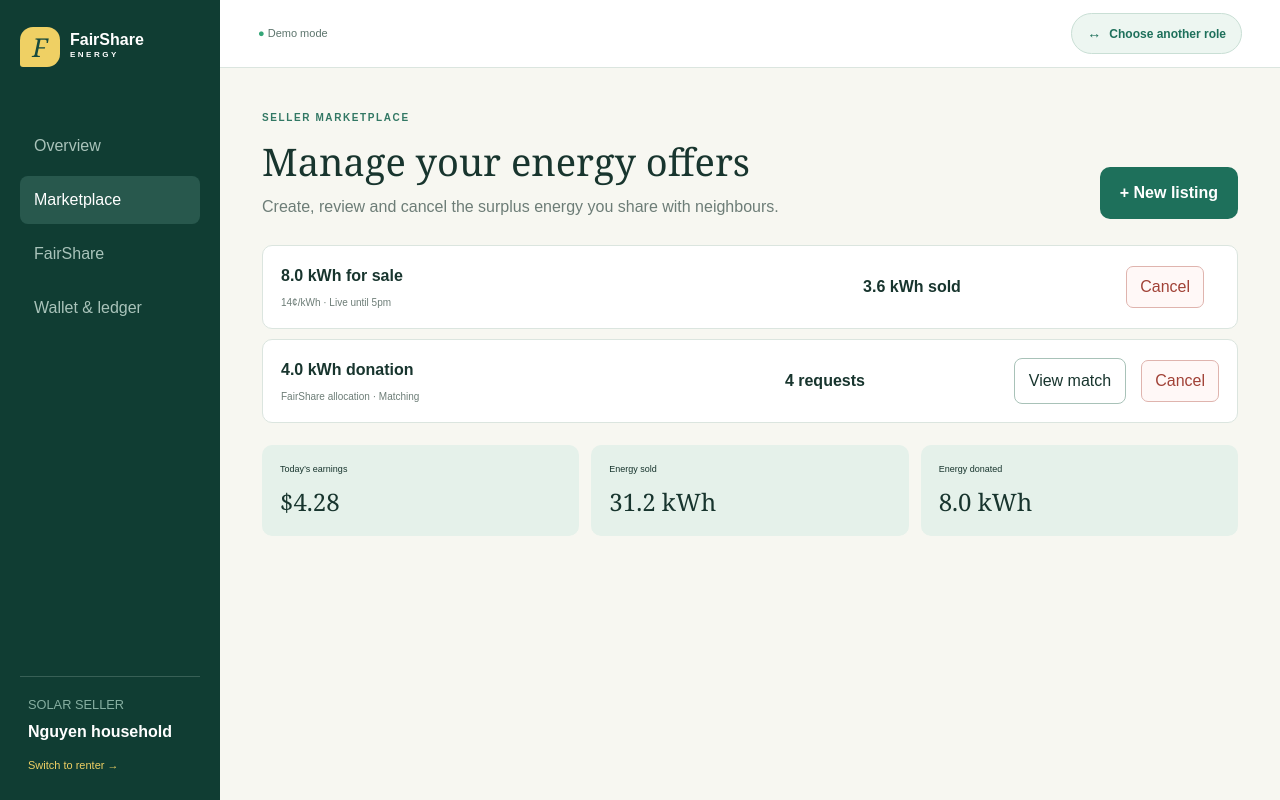
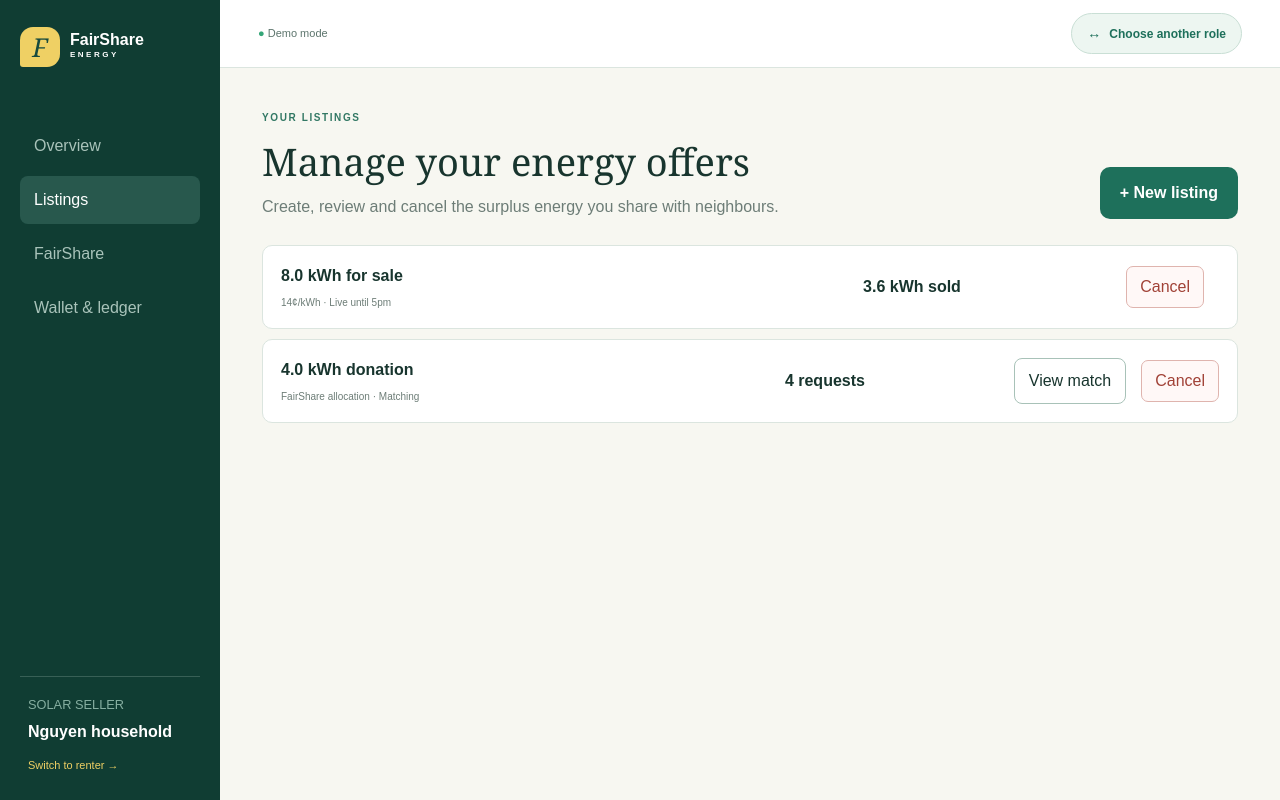
Before and after one commit to Chriswong88/fairshare-energy, a Next.js app: page /seller/marketplace in a window 1280 px wide. Built offline with nearby package versions, Linux system fonts and the light colour scheme.

Commit message:
Update seller and buyer marketplace

```diff
--- a/app/layout.tsx
+++ b/app/layout.tsx
@@ -4,6 +4,7 @@ import './globals.css';
 import './sections.css';
 import './seller-dashboard.css';
 import './seller-marketplace.css';
+import './marketplace.css';
 
 const geistSans = Geist({
   variable: '--font-geist-sans',
--- /dev/null
+++ b/app/marketplace.css
@@ -0,0 +1 @@
+.market-controls{display:flex;gap:12px;align-items:center;margin:0 0 10px}.market-search{flex:1}.market-search input,.market-filter select{width:100%;border:1px solid var(--line);background:#fff;border-radius:7px;padding:10px 12px;font:inherit;color:inherit}.market-filter{display:flex;align-items:center;gap:7px;font-size:11px;color:var(--muted);white-space:nowrap}.market-filter select{width:auto}.results-count,.empty-state{font-size:11px;color:var(--muted);margin:0 0 18px}.empty-state{padding:24px;background:#fff;border:1px dashed var(--line);border-radius:10px;text-align:center}@media(max-width:520px){.market-controls{align-items:stretch;flex-direction:column}.market-filter{justify-content:space-between}.market-filter select{width:75%}}
--- a/app/renter/page.tsx
+++ b/app/renter/page.tsx
@@ -2,7 +2,7 @@
 import Link from 'next/link';
 import {useState} from 'react';
 import {usePathname} from 'next/navigation';
-export function Portal({children,role,switchHref,switchText}:{children:React.ReactNode;role:string;switchHref:string;switchText:string}){const path=usePathname(),base=role==='RENTER PORTAL'?'/renter':'/seller',paymentHref=role==='RENTER PORTAL'?base+'/payment':base+'/wallet',links=[['Overview',base],['Marketplace',base+'/marketplace'],['FairShare',base+'/fairshare'],[role==='RENTER PORTAL'?'Payment':'Wallet & ledger',paymentHref]];return <main className="portal"><aside><Link href="/" className="logo"><b>F</b><span>FairShare<small>ENERGY</small></span></Link><nav>{links.map(([label,href])=><Link key={href} href={href} className={path===href?'active':''}>{label}</Link>)}</nav><div><small>{role}</small><strong>{role==='RENTER PORTAL'?'Jamie Reid':'Nguyen household'}</strong><Link href={switchHref}>{switchText} →</Link></div></aside><section className="portal-main"><header><span className="demo-dot">● Demo mode</span><Link href="/">Choose another role</Link></header><div className="portal-content">{children}</div></section></main>}
+export function Portal({children,role,switchHref,switchText}:{children:React.ReactNode;role:string;switchHref:string;switchText:string}){const path=usePathname(),base=role==='RENTER PORTAL'?'/renter':'/seller',paymentHref=role==='RENTER PORTAL'?base+'/payment':base+'/wallet',links=[['Overview',base],[role==='RENTER PORTAL'?'Marketplace':'Listings',base+'/marketplace'],['FairShare',base+'/fairshare'],[role==='RENTER PORTAL'?'Payment':'Wallet & ledger',paymentHref]];return <main className="portal"><aside><Link href="/" className="logo"><b>F</b><span>FairShare<small>ENERGY</small></span></Link><nav>{links.map(([label,href])=><Link key={href} href={href} className={path===href?'active':''}>{label}</Link>)}</nav><div><small>{role}</small><strong>{role==='RENTER PORTAL'?'Jamie Reid':'Nguyen household'}</strong><Link href={switchHref}>{switchText} →</Link></div></aside><section className="portal-main"><header><span className="demo-dot">● Demo mode</span><Link href="/">Choose another role</Link></header><div className="portal-content">{children}</div></section></main>}
 export function Stat({label,value,note}:{label:string;value:string;note:string}){return <article><span>{label}</span><b>{value}</b><small>{note}</small></article>}
 export function Feature({n,title,text}:{n:string;title:string;text:string}){return <article><span>{n}</span><h3>{title}</h3><p>{text}</p></article>}
 const offers=[['Nguyen household','Figtree','8.4','14¢'],['Bellambi Solar Co-op','Bellambi','12.0','Free'],['Amira & Sam','Woonona','6.2','12¢']];
--- a/app/seller/marketplace/page.tsx
+++ b/app/seller/marketplace/page.tsx
@@ -19,7 +19,7 @@ export default function SellerMarketplace(){
   };
   return <Portal role="SOLAR SELLER" switchHref="/renter" switchText="Switch to renter">
     <div className="hero-row">
-      <div><p className="kicker">SELLER MARKETPLACE</p><h1>Manage your energy offers</h1><p>Create, review and cancel the surplus energy you share with neighbours.</p></div>
+      <div><p className="kicker">YOUR LISTINGS</p><h1>Manage your energy offers</h1><p>Create, review and cancel the surplus energy you share with neighbours.</p></div>
       <Link className="primary-link" href="/seller/marketplace/new">+ New listing</Link>
     </div>
     {notice&&<div className="notice">✓ {notice}<button onClick={()=>setNotice('')}>×</button></div>}
@@ -32,7 +32,6 @@ export default function SellerMarketplace(){
       </div>)}
       {!listings.length&&<div className="empty-listings"><b>No active listings</b><span>Create a new listing when you have surplus solar energy.</span><Link href="/seller/marketplace/new">Create listing</Link></div>}
     </section>
-    <section className="market-summary"><article><span>Today’s earnings</span><b>$4.28</b></article><article><span>Energy sold</span><b>31.2 kWh</b></article><article><span>Energy donated</span><b>8.0 kWh</b></article></section>
     {confirmId!==null&&<div className="modal-backdrop" onMouseDown={()=>setConfirmId(null)}>
       <div className="confirm-card" onMouseDown={e=>e.stopPropagation()}>
         <span className="warning-icon">!</span><p className="kicker">CANCEL LISTING</p><h2>Remove this energy offer?</h2><p>The listing will immediately disappear from the seller marketplace. Completed transfers will remain in your ledger.</p>
```
Also changed, not shown: app/renter/marketplace/page.tsx (+5 -1 lines).
